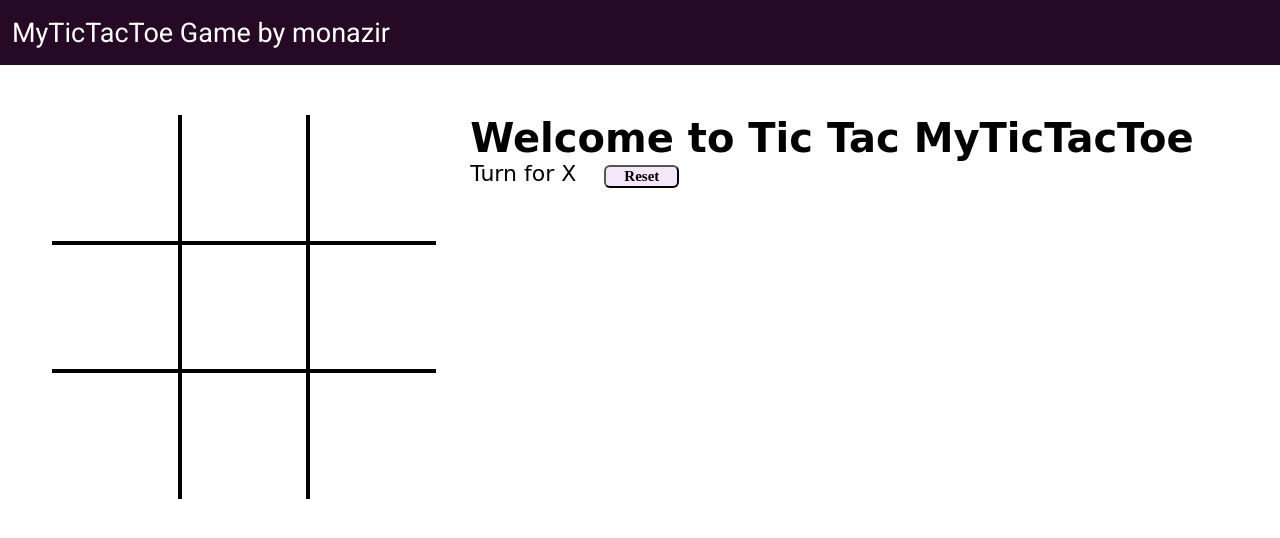
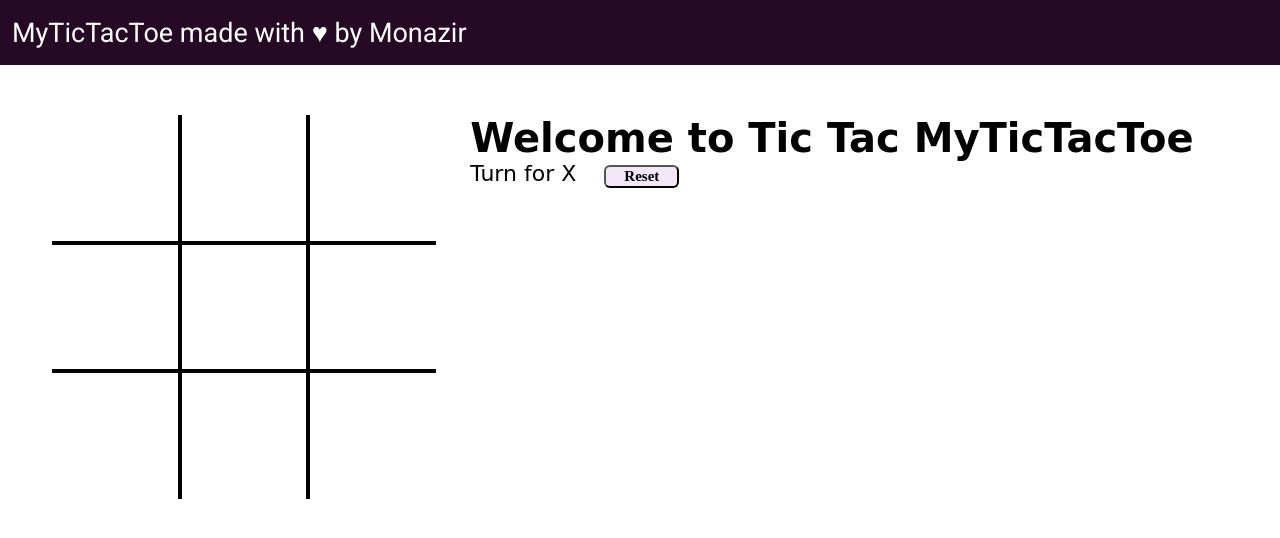
Before and after one commit to mhchishty7/TicTacToe, a plain HTML site: page index.html in a window 1280 px wide. Drawn offline with Linux system fonts and the light colour scheme; a web font is replaced by a local one.

Commit message:
Update index.html

```diff
--- a/index.html
+++ b/index.html
@@ -10,7 +10,7 @@
   <body>
     <nav>
       <ul>
-        <li>MyTicTacToe Game by monazir</li>
+        <li>MyTicTacToe made with &#9829; by Monazir</li>
       </ul>
     </nav>
 
```
